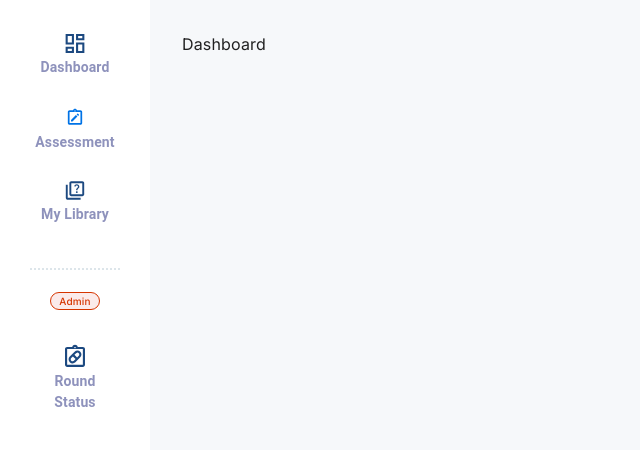
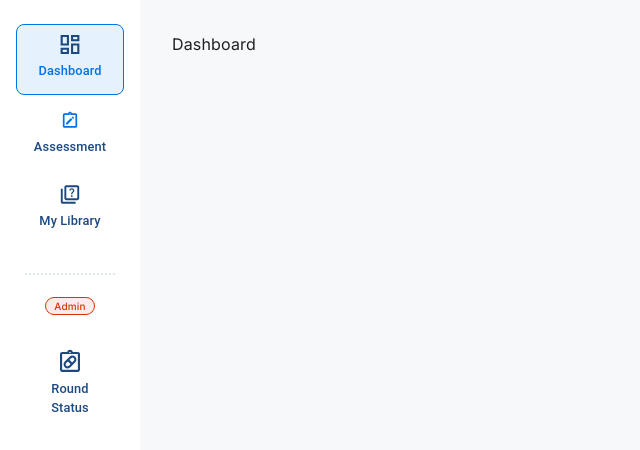
Before and after one commit to gauravsoni97/unstop, a React (Create React App) app: page /dashboard in a window 1280 px wide. Shown: the top 450 px of the page, without its empty margins (0-640 px from the left). Built offline with nearby package versions, Linux system fonts and the light colour scheme.

Commit message:
sidebar set

```diff
--- a/src/MenuList.js
+++ b/src/MenuList.js
@@ -7,24 +7,24 @@ const MenuList = [
   {
     text: "Dashboard",
     icon: Dashboard,
-    rootpath: "Dashboard",
-    url: "/Dashboard",
+    rootpath: "dashboard",
+    url: "/dashboard",
     active: false,
     child: [],
   },
   {
     text: "Assessment",
     icon: Assessment,
-    rootpath: "Assessment",
-    url: "/Assessment",
+    rootpath: "assessment",
+    url: "/assessment",
     active: false,
     child: [],
   },
   {
     text: "My Library",
     icon: Library,
-    rootpath: "Library",
-    url: "/Library",
+    rootpath: "library",
+    url: "/library",
     active: false,
     child: [],
   },
--- a/src/constant.js
+++ b/src/constant.js
@@ -1,3 +1,3 @@
-const drawerWidth = 150;
+const drawerWidth = 140;
 
 export { drawerWidth };
--- a/src/layouts/Sidebar.jsx
+++ b/src/layouts/Sidebar.jsx
@@ -15,7 +15,7 @@ const SidebarItem = ({ menuItem, isActive, onClick }) => (
     sx={{
       cursor: "pointer",
       color: isActive ? "#0073E6" : "#E5F1FC",
-      border: isActive ? "2px solid #0073E6" : "transparent",
+      border: isActive ? "1px solid #0073E6" : "transparent",
       backgroundColor: isActive ? "#E5F1FC" : "transparent",
       "&:hover": {
         backgroundColor: "#E5F1FC",
@@ -39,7 +39,7 @@ const SidebarItem = ({ menuItem, isActive, onClick }) => (
           width: "100%",
           maxWidth: "1.25rem",
           margin: "0 auto",
-          color: isActive ? "#0073E6" : "#8E92BC",
+          color: isActive ? "#0073E6" : "#1C4980",
         }}
         src={menuItem?.icon}
       />
@@ -47,10 +47,11 @@ const SidebarItem = ({ menuItem, isActive, onClick }) => (
     <ListItemText
       primaryTypographyProps={{
         style: {
-          fontSize: "14px",
-          fontWeight: 600,
+          fontSize: ".8rem",
+          fontWeight: 500,
           textAlign: "center",
-          color: isActive ? "#0073E6" : "#8E92BC",
+          marginTop: ".18rem",
+          color: isActive ? "#0073E6" : "#1C4980",
         },
       }}
       primary={menuItem.text}
--- a/src/routes/RouteList.jsx
+++ b/src/routes/RouteList.jsx
@@ -10,15 +10,7 @@ const RouteList = () => {
   return (
     <Routes>
       <Route
-        path="/"
-        element={
-          <DashboardLayout>
-            <Dashboard />
-          </DashboardLayout>
-        }
-      />
-      <Route
-        path="/Dashboard"
+        path="/dashboard"
         element={
           <DashboardLayout>
             <Dashboard />
@@ -34,7 +26,7 @@ const RouteList = () => {
         }
       />
       <Route
-        path="/Library"
+        path="/library"
         element={
           <DashboardLayout>
             <MyLibrary />
```
